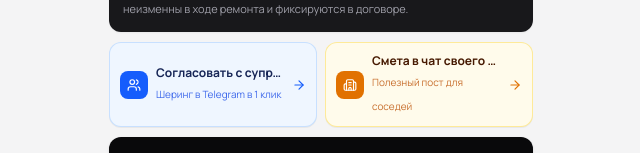
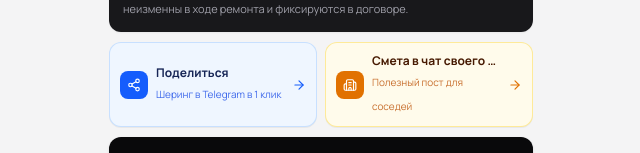
Before and after one commit to kostrikin552-hub/Remont_Bot, a React (Vite) app: page / in a window 1280 px wide. Shown: the part 2961-3114 px from the top of the page, without its empty margins (319-959 px from the left). Built offline with nearby package versions, Linux system fonts and the light colour scheme; no server answers; the database is empty.

Commit message:
Rename share button to 'Поделиться'

```diff
--- a/src/components/DetailedEstimateSection.tsx
+++ b/src/components/DetailedEstimateSection.tsx
@@ -454,11 +454,11 @@ export const DetailedEstimateSection: React.FC<DetailedEstimateSectionProps> = (
           >
             <div className="flex items-center gap-2 min-w-0">
               <div className="w-7 h-7 rounded-lg bg-blue-600 text-white flex items-center justify-center shrink-0">
-                <Users className="w-3.5 h-3.5" />
+                <Share2 className="w-3.5 h-3.5" />
               </div>
               <div className="min-w-0">
                 <span className="text-xs font-bold text-blue-950 dark:text-blue-100 block leading-tight truncate">
-                  Согласовать с супругом
+                  Поделиться
                 </span>
                 <span className="text-[10px] text-blue-700/80 dark:text-blue-300/80 leading-none">
                   Шеринг в Telegram в 1 клик
```
Also changed, not shown: 2 other files (tests, documents, lock files or other folders).
